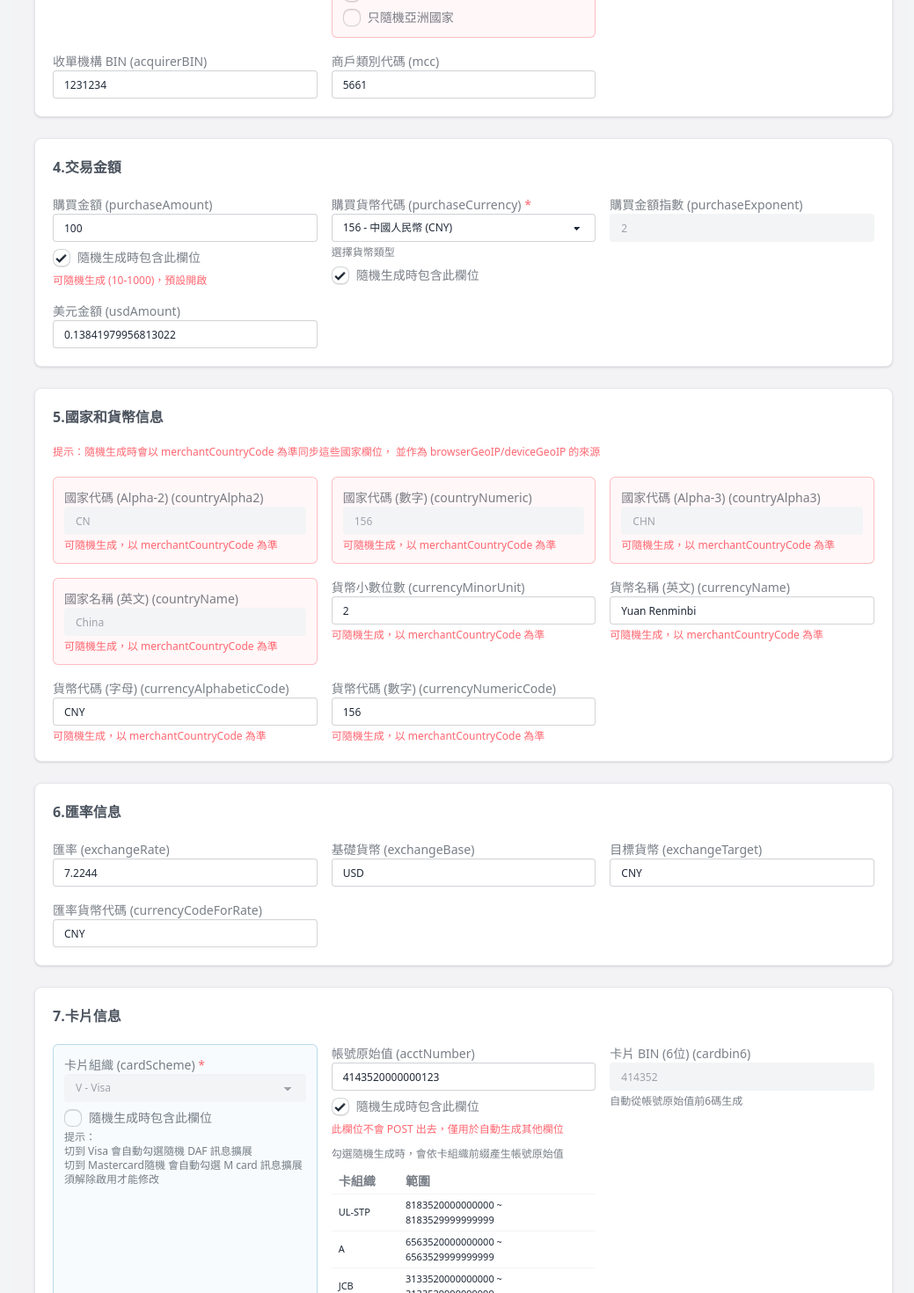
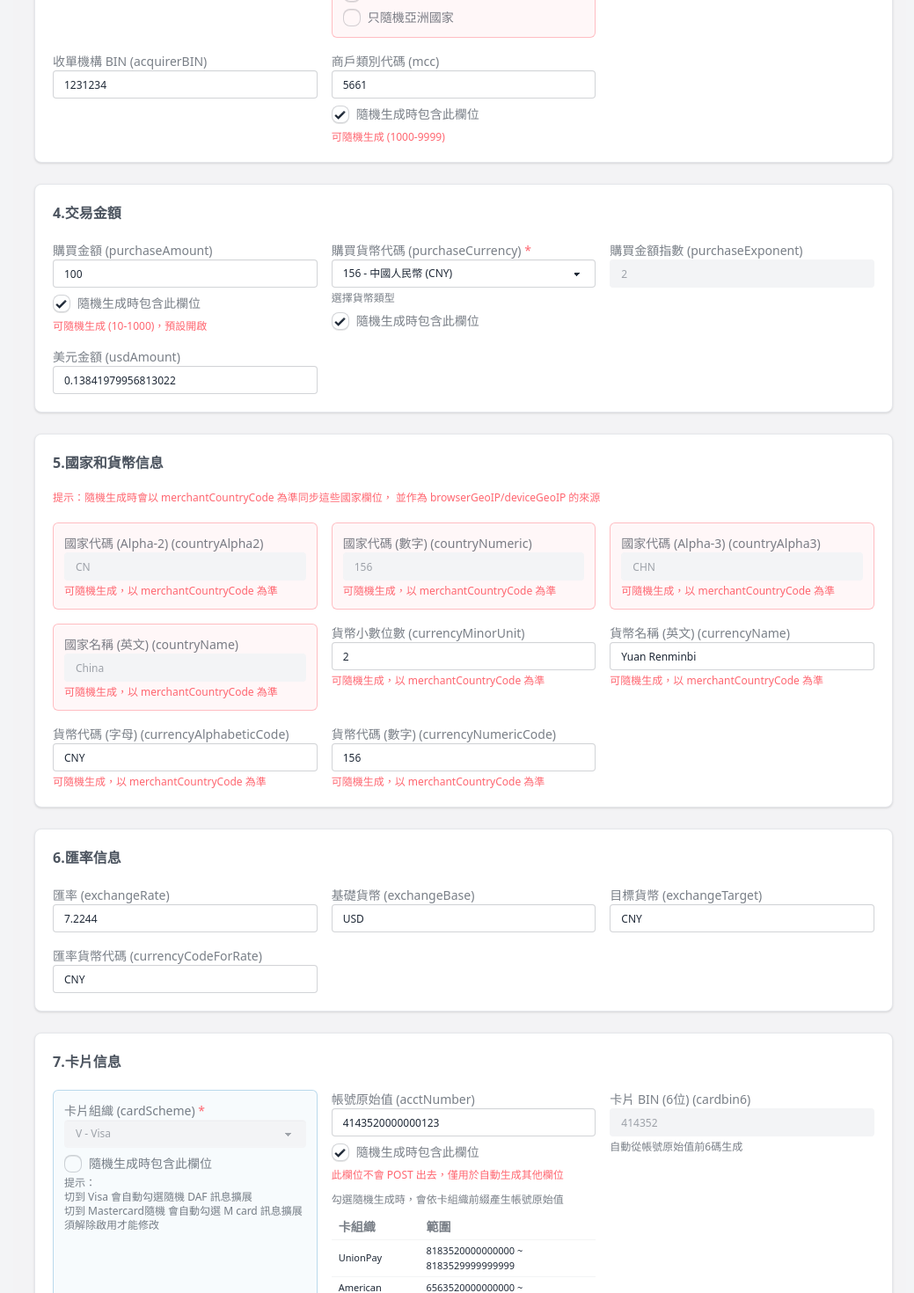
Before and after one commit to xclas721/Grafana-Test-data, a Vue app: page / in a window 1280 px wide. Shown: the part 2200-3670 px from the top of the page at 88% size, without its empty margins (241-1280 px from the left). Built offline with nearby package versions, Linux system fonts and the light colour scheme.

Commit message:
MCC隨機

```diff
--- a/src/components/TestInputForm.vue
+++ b/src/components/TestInputForm.vue
@@ -141,6 +141,7 @@ const formState = reactive({
   enableAcctNumberRandom: true,
   enableMerchantCountryCodeRandom: true,
   enableMerchantCountryAsiaOnly: false,
+  enableMccRandom: true,
   enableCardSchemeRandom: false,
   enableMastercardExtension: false,
   enableMastercardExtensionRandom: false,
@@ -785,6 +786,7 @@ function loadDefaults() {
   formState.enableAcctNumberRandom = true
   formState.enableMerchantCountryCodeRandom = true
   formState.enableMerchantCountryAsiaOnly = false
+  formState.enableMccRandom = true
   formState.enableMastercardExtension = false
   formState.enableMastercardExtensionRandom = false
   formState.enableVisaScoreRandom = false
@@ -1062,7 +1064,7 @@ function generateRandom() {
   }
   // cardScheme 隨機（獨立開關）
   if (formState.enableCardSchemeRandom) {
-    const schemePool = ['V', 'M', 'J', 'U', 'A']
+    const schemePool = ['V', 'M', 'J', 'C', 'A']
     const picked = schemePool[Math.floor(Math.random() * schemePool.length)] ?? formState.cardScheme
     if (picked) {
       set('cardScheme', picked)
@@ -1080,6 +1082,11 @@ function generateRandom() {
     for (let i = 0; i < len; i++) rnd += Math.floor(Math.random() * 10)
     if (rnd.startsWith('0')) rnd = '1' + rnd.substring(1)
     set('acquirerMerchantId', rnd)
+  }
+  // mcc 隨機（僅在勾選時）
+  if (formState.enableMccRandom) {
+    const mcc = String(Math.floor(Math.random() * 9000 + 1000))
+    set('mcc', mcc)
   }
   // Visa Score 隨機（僅在勾選時）
   if (formState.enableVisaScoreRandom) {
@@ -1216,7 +1223,7 @@ function generateRandomAcctNumber() {
   else if (scheme === 'M') prefix = '515352'
   else if (scheme === 'J') prefix = '313352'
   else if (scheme === 'A') prefix = '656352'
-  else if (scheme === 'U') prefix = '818352'
+  else if (scheme === 'C') prefix = '818352'
   // 產出 13 位亂數字串
   let suffix = ''
   for (let i = 0; i < 13; i++) suffix += Math.floor(Math.random() * 10)
@@ -1937,6 +1944,7 @@ defineExpose({
       v-model:enableAcquirerMerchantIdRandom="formState.enableAcquirerMerchantIdRandom"
       v-model:enableMerchantCountryCodeRandom="formState.enableMerchantCountryCodeRandom"
       v-model:enableMerchantCountryAsiaOnly="formState.enableMerchantCountryAsiaOnly"
+      v-model:enableMccRandom="formState.enableMccRandom"
     />
 
     <PurchaseAmountSection
--- a/src/components/sections/CardInfoSection.vue
+++ b/src/components/sections/CardInfoSection.vue
@@ -59,7 +59,7 @@ const cardSchemeOptions: SelectOption[] = [
   { value: 'P', label: 'P - PayNet' },
   { value: 'S', label: 'S - Saudi MADA' },
   { value: 'E', label: 'E - EftPos' },
-  { value: 'U', label: 'U - UL-STP' }
+  { value: 'U', label: 'U - EMVLab' }
 ]
 
 const mastercardDecisionOptions: SelectOption[] = [
@@ -143,11 +143,11 @@ const mastercardDecisionOptions: SelectOption[] = [
               </thead>
               <tbody>
                 <tr>
-                  <td>UL-STP</td>
+                  <td>UnionPay</td>
                   <td>8183520000000000 ~ 8183529999999999</td>
                 </tr>
                 <tr>
-                  <td>A</td>
+                  <td>American Express</td>
                   <td>6563520000000000 ~ 6563529999999999</td>
                 </tr>
                 <tr>
--- a/src/components/sections/MerchantInfoSection.vue
+++ b/src/components/sections/MerchantInfoSection.vue
@@ -12,6 +12,7 @@ const props = defineProps<{
   enableAcquirerMerchantIdRandom: boolean
   enableMerchantCountryCodeRandom: boolean
   enableMerchantCountryAsiaOnly: boolean
+  enableMccRandom: boolean
 }>()
 
 const emit = defineEmits<{
@@ -23,6 +24,7 @@ const emit = defineEmits<{
   'update:enableAcquirerMerchantIdRandom': [value: boolean]
   'update:enableMerchantCountryCodeRandom': [value: boolean]
   'update:enableMerchantCountryAsiaOnly': [value: boolean]
+  'update:enableMccRandom': [value: boolean]
 }>()
 
 const merchantCountryOptions: SelectOption[] = [
@@ -146,6 +148,7 @@ const merchantCountryOptions: SelectOption[] = [
           required
           @update:modelValue="(value) => emit('update:acquirerBin', String(value))"
         />
+        <div>
           <Input
             id="mcc"
             label="商戶類別代碼 (mcc)"
@@ -153,6 +156,23 @@ const merchantCountryOptions: SelectOption[] = [
             required
             @update:modelValue="(value) => emit('update:mcc', String(value))"
           />
+          <div class="flex items-center gap-2 mt-2">
+            <input
+              type="checkbox"
+              id="enableMccRandom"
+              class="checkbox checkbox-sm"
+              :checked="props.enableMccRandom"
+              @change="
+                (event) =>
+                  emit('update:enableMccRandom', (event.target as HTMLInputElement).checked)
+              "
+            />
+            <label for="enableMccRandom" class="text-sm text-base-content/60">
+              隨機生成時包含此欄位
+            </label>
+          </div>
+          <p class="text-xs text-error mt-2">可隨機生成 (1000-9999)</p>
+        </div>
       </div>
     </Card>
   </section>
```
Lines whose indentation alone changed are shown as unchanged.
